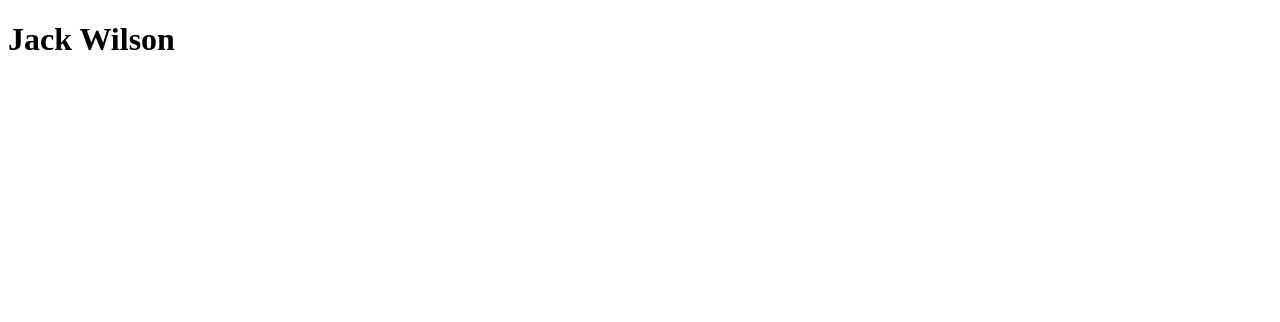
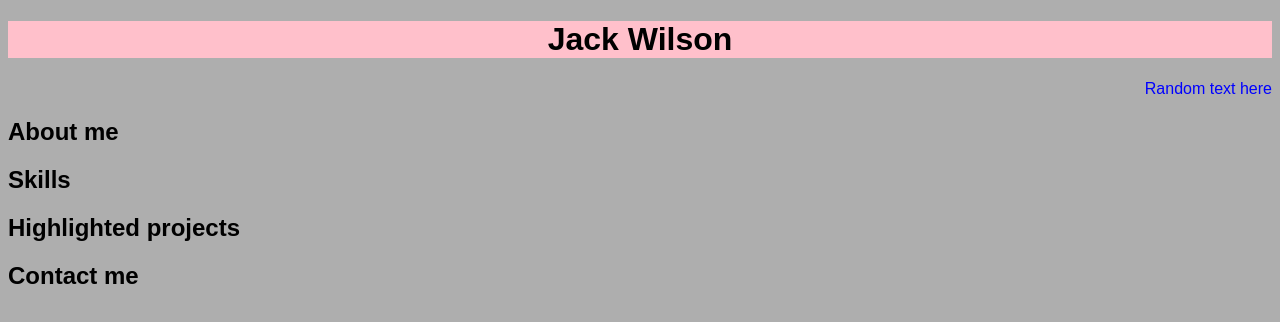
Before and after one commit to JackWilsonCS190/JackWilsonCS190.github.io, a plain HTML site: page index.html in a window 1280 px wide. Drawn offline with Linux system fonts and the light colour scheme.

Commit message:
Add files via upload

```diff
--- a/index.html
+++ b/index.html
@@ -2,8 +2,23 @@
 <html>
     <head>
         <title>CSCE 190: Jack Wilson</title>
+        <link rel="stylesheet" href="styles.css" />
     </head>
     <body>
         <h1>Jack Wilson</h1>
+        <p id="para1">Random text here</p>
+
+        <h2>About me</h2>
+        <div class="about"></div>
+
+        <h2>Skills</h2>
+        <div class="skills"></div>
+
+        <h2>Highlighted projects</h2>
+        <div class="projects"></div>
+
+        <h2>Contact me</h2>
+        <div class="contact"></div>
+
     </body>
 </html>
--- /dev/null
+++ b/styles.css
@@ -0,0 +1,39 @@
+/*element selector
+p{ (anywhere w paragraphs)
+
+id selector
+#para1 { (id = para1 whihc is one thing)
+to set id: <p id="para1">
+
+class selector
+.center
+to set class: <h2 class="center">
+
+
+class and id is possible, multiple classes are space delimited
+
+priority = UNKNOWN
+*/
+
+p {
+    text-align: center; color: red;
+}
+
+#para1 {
+    text-align: right; color: blue;
+}
+
+.center {
+    text-align: center; color: green;
+}
+
+body {
+    background-color: #aeaeae;
+    font-family: Arial, Helvetica, sans-serif;
+}
+
+h1 {
+    color:black;
+    background-color: pink;
+    text-align: center;
+}
```
